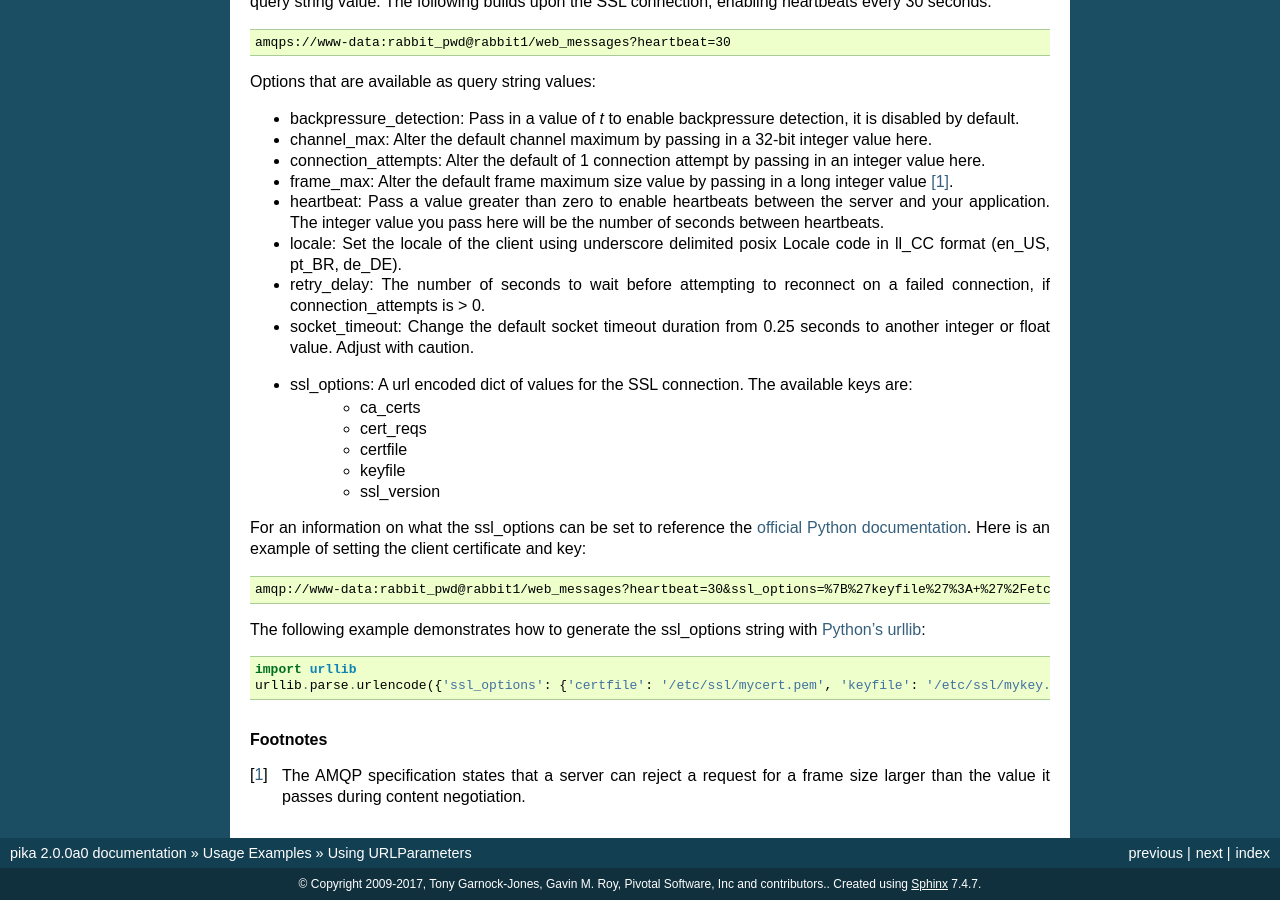
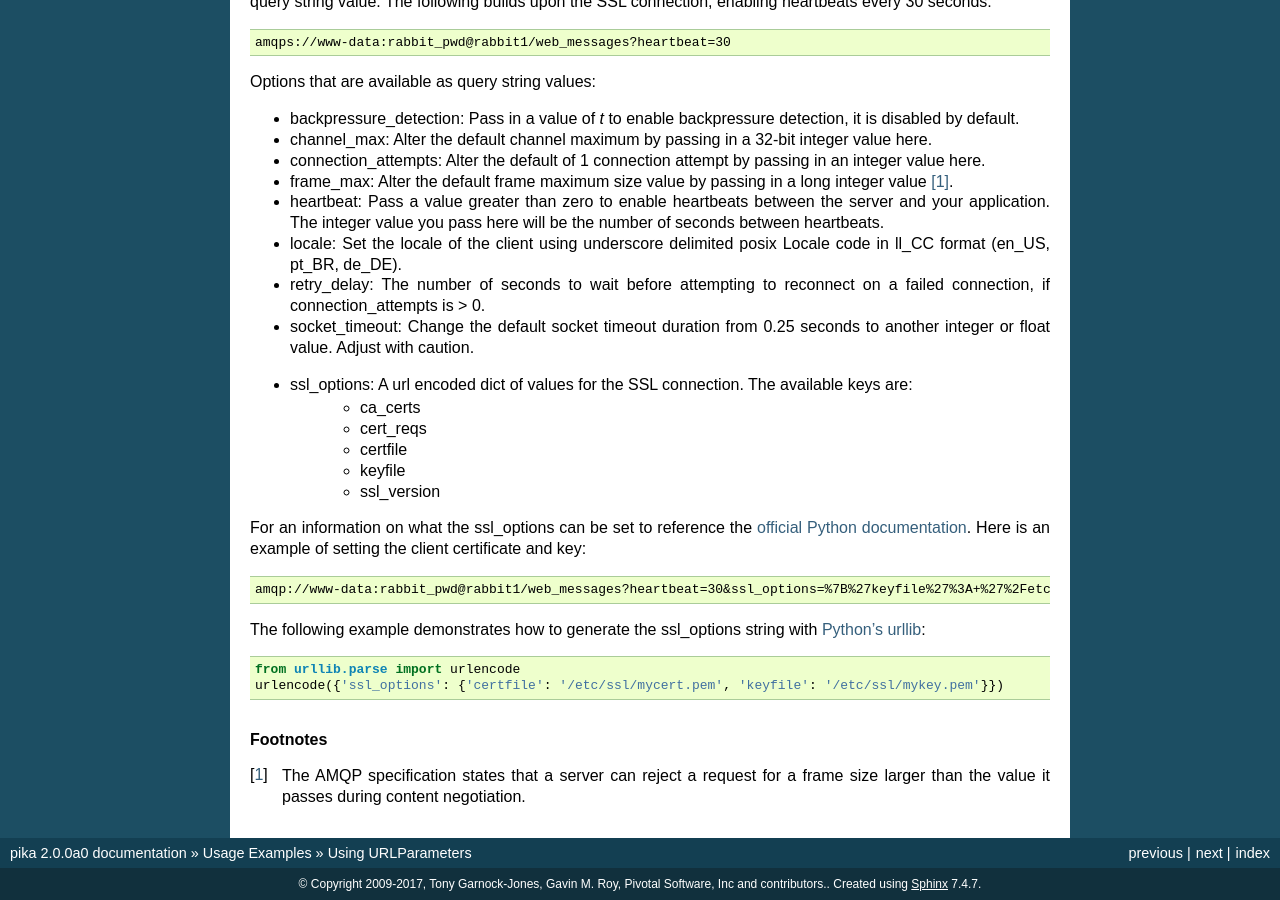
Before and after one commit to pika/pika, a Sphinx documentation site: the page built from docs/examples/using_urlparameters.rst, in a window 1280 px wide and 900 px high, scrolled down 835 px. Built offline with Sphinx 7.4.7, drawn with Linux system fonts in a browser that asks for light colours.

Commit message:
#1363 Bump examples python version to 3

```diff
--- a/docs/examples/blocking_consume.rst
+++ b/docs/examples/blocking_consume.rst
@@ -15,7 +15,7 @@ Example of consuming messages and acknowledging them::
     def on_message(channel, method_frame, header_frame, body):
         print(method_frame.delivery_tag)
         print(body)
-        print()
+
         channel.basic_ack(delivery_tag=method_frame.delivery_tag)
 
 
--- a/docs/examples/using_urlparameters.rst
+++ b/docs/examples/using_urlparameters.rst
@@ -53,14 +53,14 @@ Options that are available as query string values:
    - keyfile
    - ssl_version
 
-For an information on what the ssl_options can be set to reference the `official Python documentation <http://docs.python.org/2/library/ssl.html>`_. Here is an example of setting the client certificate and key::
+For an information on what the ssl_options can be set to reference the `official Python documentation <http://docs.python.org/3/library/ssl.html>`_. Here is an example of setting the client certificate and key::
 
   amqp://www-data:rabbit_pwd@rabbit1/web_messages?heartbeat=30&ssl_options=%7B%27keyfile%27%3A+%27%2Fetc%2Fssl%2Fmykey.pem%27%2C+%27certfile%27%3A+%27%2Fetc%2Fssl%2Fmycert.pem%27%7D
 
-The following example demonstrates how to generate the ssl_options string with `Python's urllib <http://docs.python.org/2/library/urllib.html>`_::
+The following example demonstrates how to generate the ssl_options string with `Python's urllib <http://docs.python.org/3/library/urllib.html>`_::
 
-    import urllib
-    urllib.parse.urlencode({'ssl_options': {'certfile': '/etc/ssl/mycert.pem', 'keyfile': '/etc/ssl/mykey.pem'}})
+    from urllib.parse import urlencode
+    urlencode({'ssl_options': {'certfile': '/etc/ssl/mycert.pem', 'keyfile': '/etc/ssl/mykey.pem'}})
 
 
 .. rubric:: Footnotes
```
